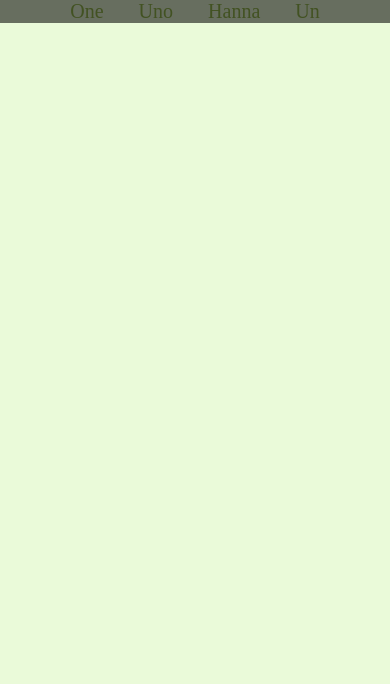
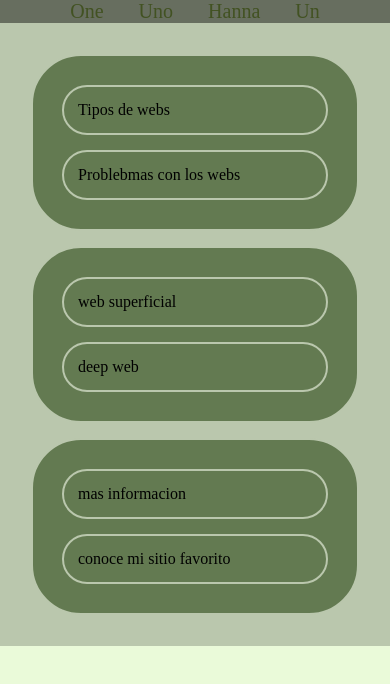
Before and after one commit to Julibc/trabajo-de-programacion, a plain HTML site: page Julibc/index.html in a window 390 px wide. Drawn offline with Linux system fonts and the light colour scheme.

Commit message:
Update index.html

```diff
--- a/Julibc/index.html
+++ b/Julibc/index.html
@@ -8,7 +8,7 @@
                 }
 
             body {
-                background-color: #EAFAD9
+                background-color: #EAFAD9;
                 }
 
             header nav ul li a {
@@ -30,9 +30,48 @@
            section {
            backgruond-color: #8F9E72;}
 
+			.container  {
+     			background-color: #EAFAD9;
+        		display: grid;
+       		 	grid-template-columns: 50% 50%;
+        		}
+
+    		 div {
+     			border: 0px solid  #EAFAD9;
+        		padding: 14px;
+        		}
+
+    	 	.container div  {
+     			background-color: #8F9E72;
+        		}
+
+      @media screen and (max-width: 480px) {
+      		* {
+      			margin:0px;
+       			padding:0px;
+        		}
+
+     		.container  {
+     			background-color: #BAC7AD;
+        		display: block;
+        		}
+
+     		div {
+     			border: 2px solid #BAC7AD;
+        		padding: 14px;
+        		}
+
+           .container div  {
+     			background-color: #637A51;
+        		}
+           .content3  {
+      			display:none;
+      			}
+          .container div {
+      			border-radius: 50px;
+        		margin:15px;}
+        		}
     	</style>
-		  <meta charset="UTF-8">
-    <meta name="viewport" content="width=device-width, initial-scale=1.0">
 		<title> Konnichiwa :3</title>
 	</head>
 	<body>
@@ -46,26 +85,28 @@
                 </ul>
         	</nav>
         </header>
+
+       <div class="container">
 		<section>
         	<div clas="content1">
-            	<div>  </div>
-                <div> </div>
+            	<div> Tipos de webs </div>
+                <div> Problebmas con los webs </div>
         	</div>
         </section>
 
 		<section>
         	<div clas="content2">
-            	<div> </div>
-                <div> </div>
+            	<div> web superficial</div>
+                <div> deep web </div>
         	</div>
         </section>
 
 		<section>
         	<div clas="content3">
-            	<div>  </div>
-                <div> </div>
+            	<div> mas informacion </div>
+                <div> conoce mi sitio favorito </div>
         	</div>
         </section>
-
+		</div>
 	</body>
 </html>
```
